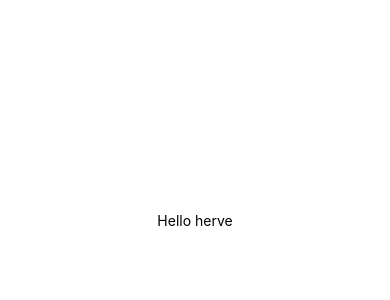
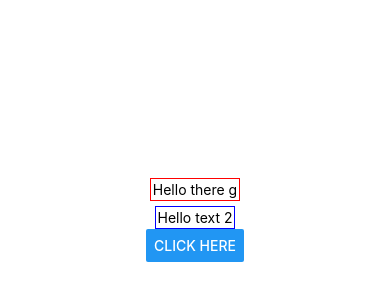
Before and after one commit to NSENGIYUMVA-Christian/React-Native-practice, a React Native app in the folder AwesomeProject/: screen / in a window 390 px wide. Shown: the part 202-502 px from the top of the page. Built offline with nearby package versions, Linux system fonts and the light colour scheme.

Commit message:
basic styles and core components

```diff
--- a/AwesomeProject/App.js
+++ b/AwesomeProject/App.js
@@ -1,11 +1,13 @@
-import { StatusBar } from "expo-status-bar";
-import { StyleSheet, Text, View } from "react-native";
+import { StyleSheet, Text, View, Button } from "react-native";
 
 export default function App() {
   return (
     <View style={styles.container}>
-      <Text>Hello herve</Text>
-      <StatusBar style="auto" />
+      <Text style={{ borderWidth: 1, borderColor: "red", padding: 2 }}>
+        Hello there g
+      </Text>
+      <Text style={styles.dummyText}>Hello text 2</Text>
+      <Button title="click here" />
     </View>
   );
 }
@@ -17,4 +19,10 @@ const styles = StyleSheet.create({
     alignItems: "center",
     justifyContent: "center",
   },
+  dummyText: {
+    borderWidth: 1,
+    borderColor: "blue",
+    padding: 2,
+    marginTop: 5,
+  },
 });
```
